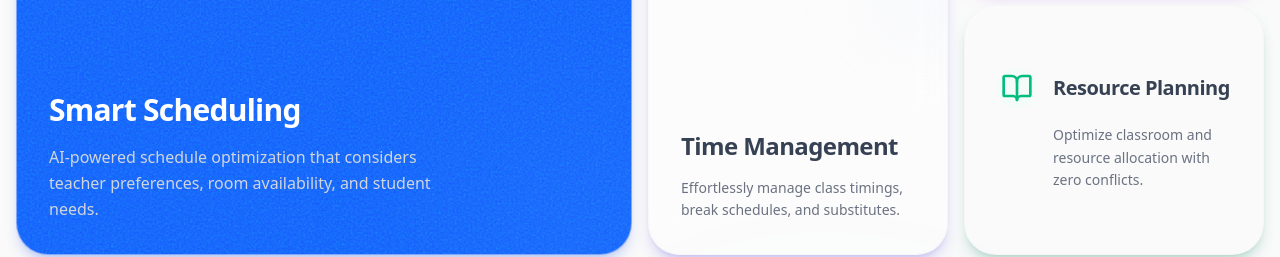
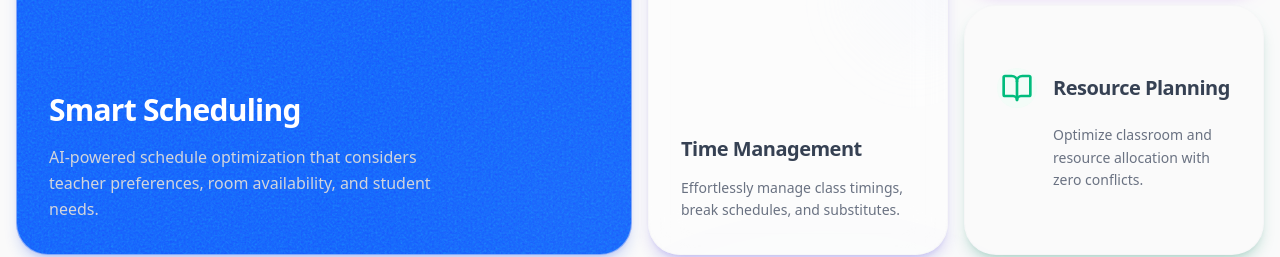
Before and after one commit to SHIBINSHA02/Plannow, a Next.js app: page / in a window 1280 px wide. Shown: the part 1480-1737 px from the top of the page. Built offline with nearby package versions, Linux system fonts and the light colour scheme; no server answers.

Commit message:
create org uniformed

```diff
--- a/app/(protected)/dashboard/organisations/_components/CreateOrganisationModal.tsx
+++ b/app/(protected)/dashboard/organisations/_components/CreateOrganisationModal.tsx
@@ -47,12 +47,12 @@ export default function CreateOrganisationModal({
                     placeholder="Organisation name"
                 />
 
-                <div className="flex justify-end gap-2">
+                <div className="flex justify-end gap-4">
                     <button onClick={onClose}>Cancel</button>
                     <button
                         onClick={submit}
                         disabled={loading}
-                        className="bg-indigo-600 text-white px-4 py-2 rounded"
+                        className="bg-blue-700 text-white px-5 py-2 rounded-xl ml-3"
                     >
                         {loading ? "Creating..." : "Create"}
                     </button>
--- a/app/page.tsx
+++ b/app/page.tsx
@@ -307,7 +307,7 @@ export default function Home() {
                             </div>
 
                             <div className="space-y-4">
-                                <h3 className="text-2xl font-semibold text-gray-700 tracking-tight leading-tight">
+                                <h3 className="text-xl font-semibold text-gray-700 tracking-tight leading-tight">
                                     {features[1].title}
                                 </h3>
                                 <p className="text-sm text-gray-500 font-extralight leading-relaxed">
```
